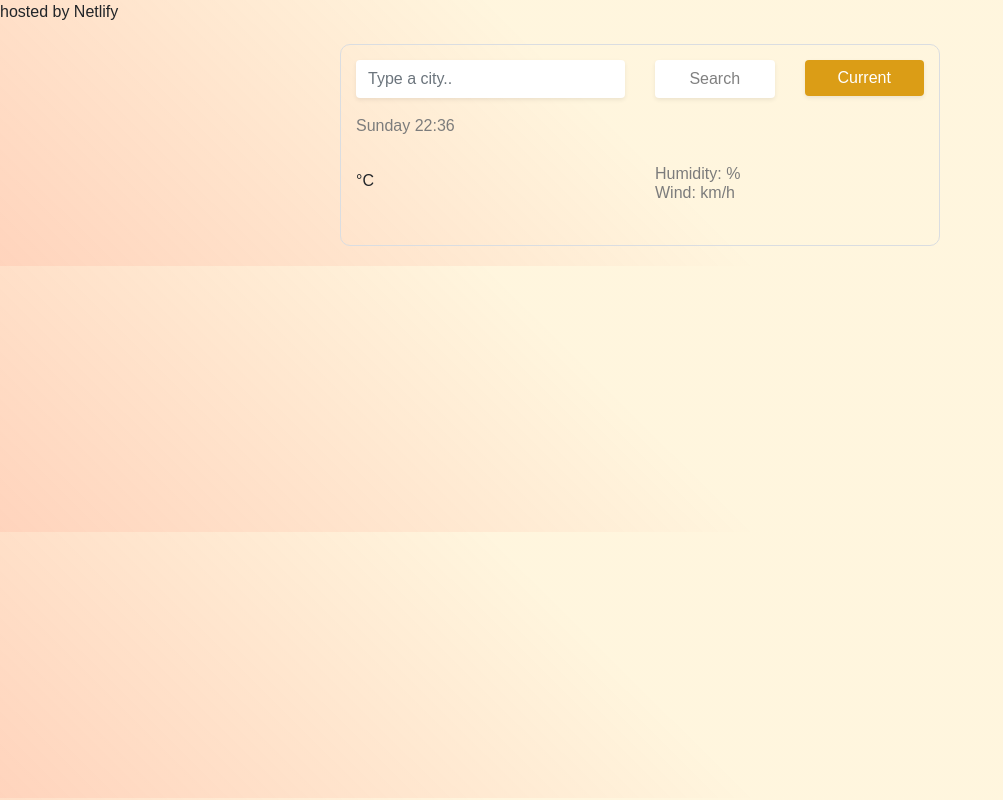
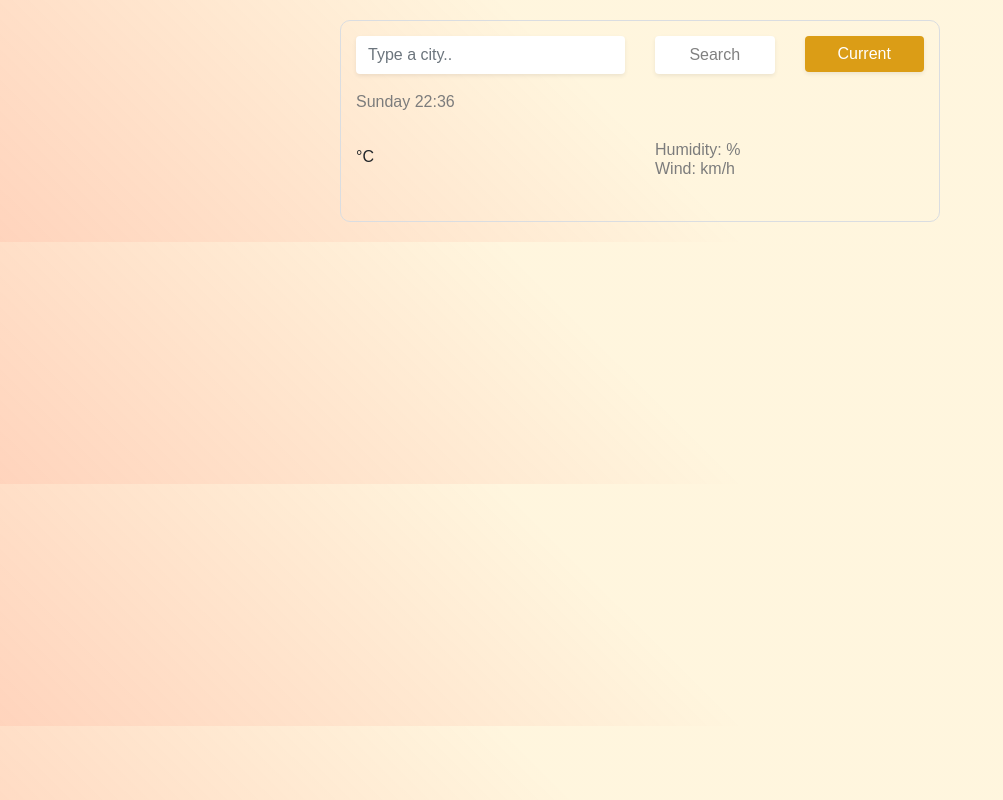
Before and after one commit to JPP-333/SheCodes-Plus---Weather-Project, a plain HTML site: page index.html in a window 1280 px wide. Shown: the whole page, without its empty margins (0-1003 px from the left). Drawn offline with nearby package versions, Linux system fonts and the light colour scheme; no server answers.

Commit message:
Deleted Netlify test message

```diff
--- a/index.html
+++ b/index.html
@@ -14,7 +14,7 @@
     <link rel="stylesheet" href="src/styles.css" />
     <title>Weather App</title>
   </head>
-  hosted by Netlify
+
   <body>
     <div class="container">
       <div class="weather-app">
```
